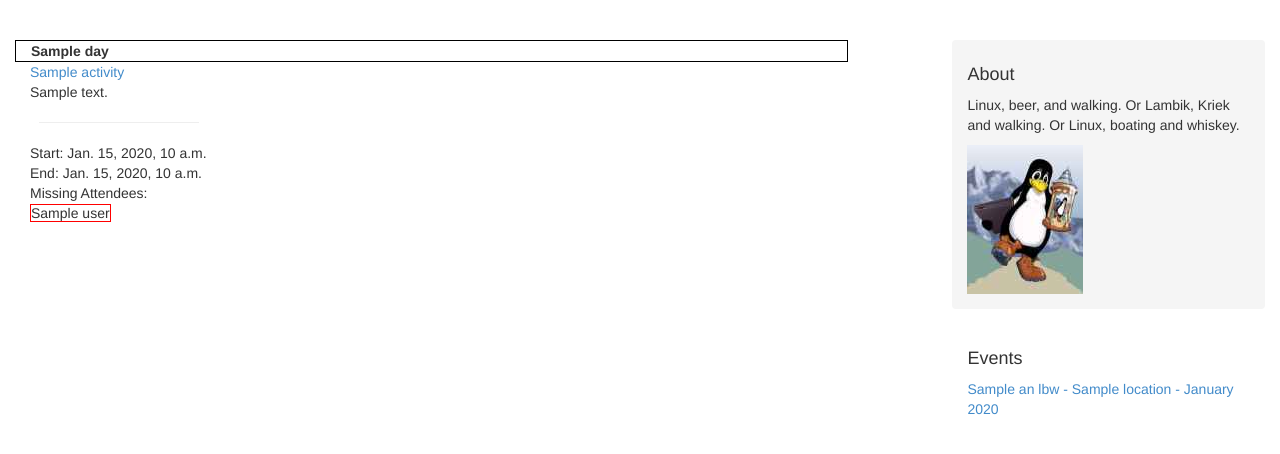
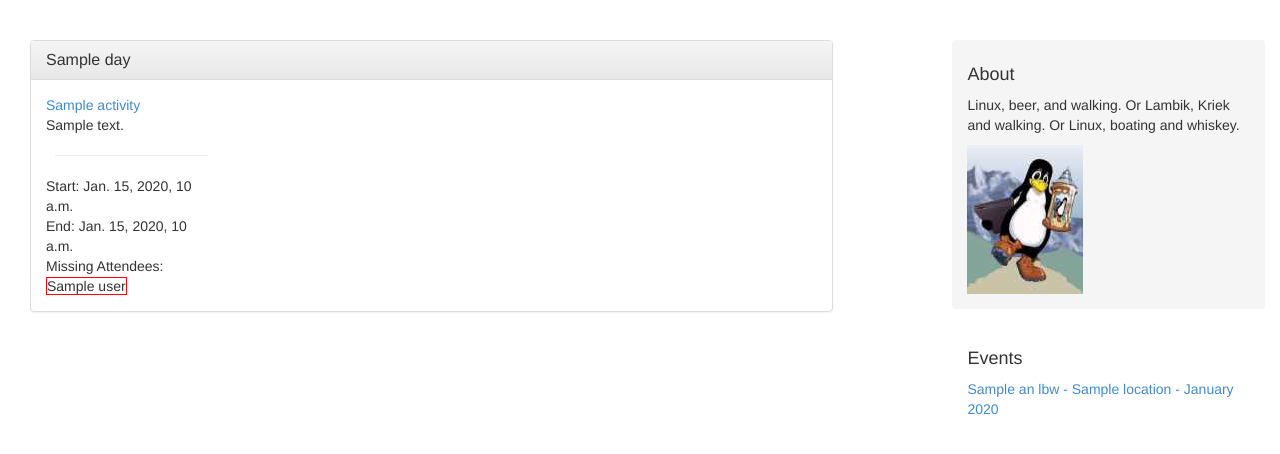
Before and after one commit to lbedford/registration, a Django app: template templates/registration/schedule.html in a window 1280 px wide. Shown: the part 40-494 px from the top of the page. Run offline with Django 3.2, Linux system fonts and the light colour scheme; the template is opened without the code that fills it: most values are stand-ins (such as "Sample title", 1, 10 or a date in 2020); some libraries are stand-ins or nearby versions.

Commit message:
make schedule page nice

```diff
--- a/templates/registration/schedule.html
+++ b/templates/registration/schedule.html
@@ -1,11 +1,11 @@
 {% extends "registration/base.html" %}
 {% block body %}
     {% for entry in lbw.GetSchedule|dictsort:"day" %}
-      <div class="row">
-	      <div class="col-md-12 schedule_activity_title">
-                {{ entry.day }}
+    <div class="panel panel-default">
+	    <div class="panel-heading">
+		    <h3 class="panel-title">{{ entry.day }}</h3>
 	    </div>
-      </div>
+	    <div class="panel-body">
 		    <div class="row">
 			    {% for activity in entry.activities %}
 			    <div class="col-md-3">
@@ -23,9 +23,11 @@
 			    </div>
 			    {% empty %}
 			    <div class="col-md-12">
-          No events scheduled on this day.
+				    <p>No events scheduled on this day.</p>
 			    </div>
 			    {% endfor %}
 		    </div>
+	    </div>
+    </div>
     {% endfor %}
 {% endblock %}
```
Lines whose indentation alone changed are shown as unchanged.
